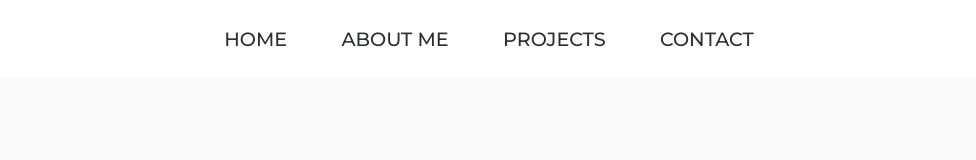
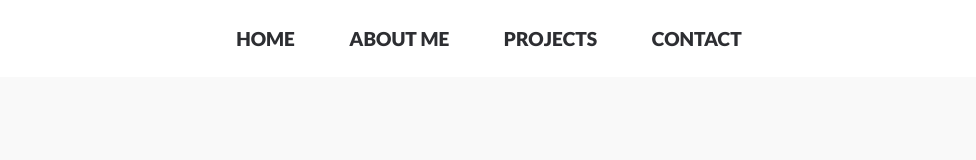
Before and after one commit to Thiagomartinsvieira/portfolio, a React (Vite) app: page / in a window 1280 px wide. Shown: the top 160 px of the page, without its empty margins (151-1127 px from the left). Built offline with nearby package versions, Linux system fonts and the light colour scheme.

Commit message:
change font to "lato"

```diff
--- a/src/components/Nav/Nav.css
+++ b/src/components/Nav/Nav.css
@@ -1,10 +1,10 @@
-@import url("https://fonts.googleapis.com/css2?family=Montserrat:wght@400;500;600;700&display=swap");
-
+@import url('https://fonts.googleapis.com/css2?family=Montserrat:wght@400;500;600;700&display=swap');
+@import url('https://fonts.googleapis.com/css2?family=Lato:wght@900&display=swap');
 
 body {
   background: #272727;
-  font-family: "Montserrat", sans-serif;
-  background-color: #FFFFFF;
+  font-family: 'Lato', sans-serif;
+  background-color: #ffffff;
 }
 
 .fixed {
@@ -20,7 +20,7 @@
   justify-content: center;
   align-items: flex-start;
   padding: 0;
-    background-color: #FFFFFF;
+  background-color: #ffffff;
   margin-top: auto;
 }
 
@@ -30,7 +30,7 @@
 }
 
 .navMenu a {
-    color: #2D2E32;
+  color: #2d2e32;
   text-decoration: none;
   font-size: 1.2em;
   text-transform: uppercase;
@@ -42,5 +42,5 @@
 }
 
 .navMenu a:hover {
-    color: #147EFB;
+  color: #147efb;
 }
```
Lines whose indentation alone changed are shown as unchanged.
